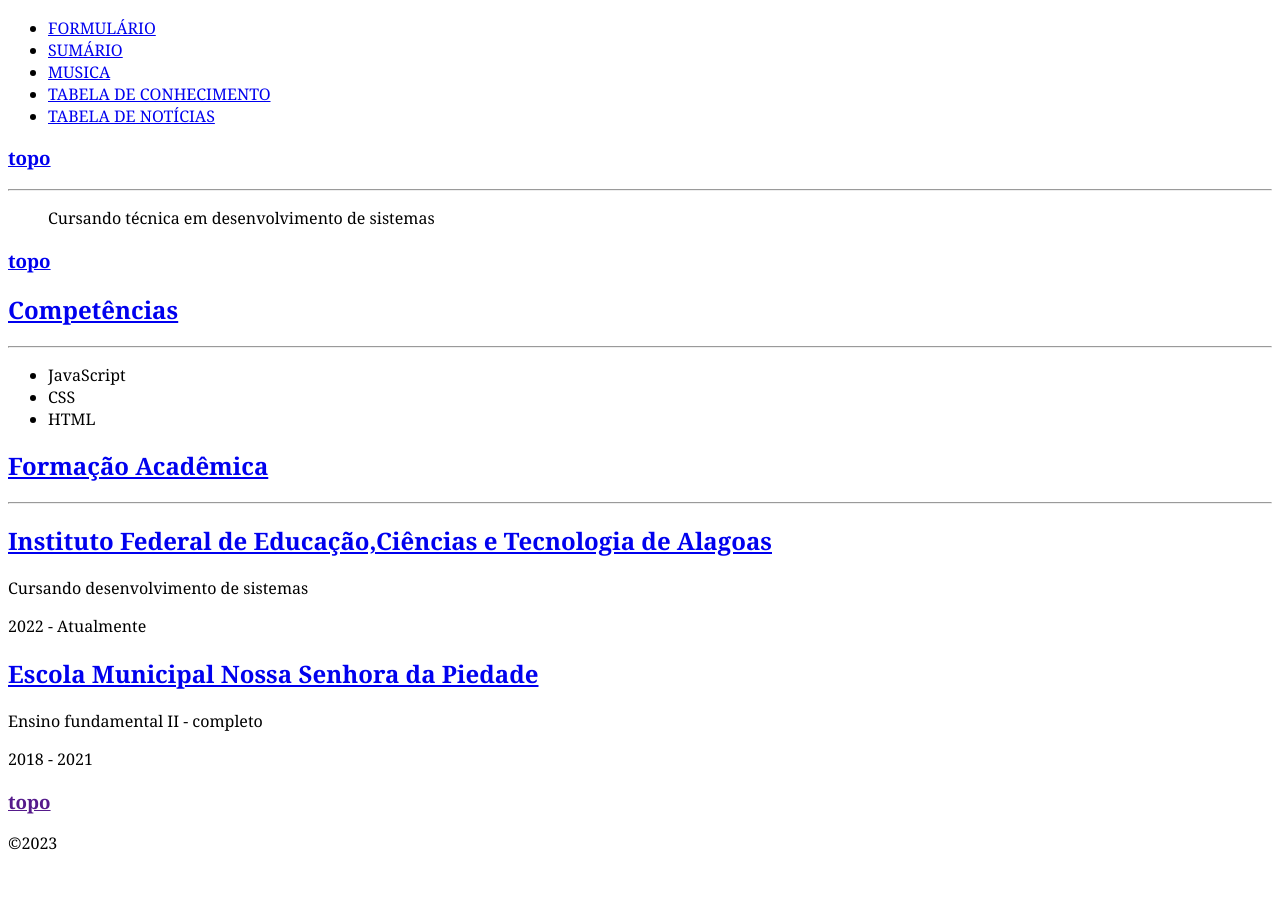
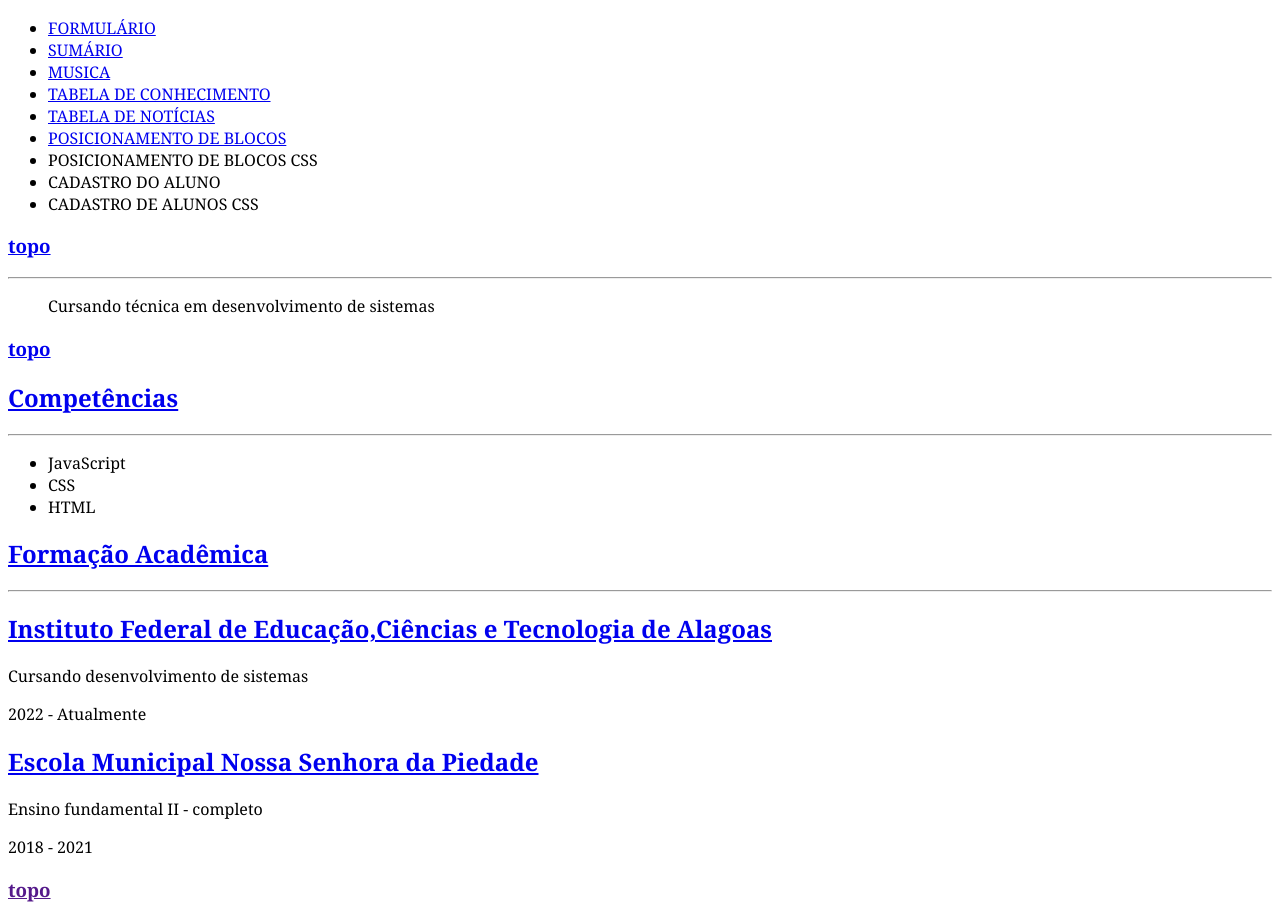
Before and after one commit to joelmagomez/joelmagomes.github.io, a plain HTML site: page index.html in a window 1280 px wide. Shown: the part 1127-2050 px from the top of the page. Before the commit the page ends 1989 px from the top, so only its background shows below. Drawn offline with Linux system fonts and the light colour scheme.

Commit message:
Update index.html

```diff
--- a/index.html
+++ b/index.html
@@ -115,6 +115,11 @@
     <li><a href ="https://joelmagomez.github.io/atividadeB.html">MUSICA</a></li>
     <li><a href ="https://joelmagomez.github.io/atividadeC.html">TABELA DE CONHECIMENTO</a></li>
     <li><a href ="https://joelmagomez.github.io/atividadeD.html">TABELA DE NOTÍCIAS</a></li>
+    <li><a href ="https://joelmagomez.github.io/q1.html">POSICIONAMENTO DE BLOCOS</a></li>
+    <li><a href ="https://joelmagomez.github.io/posicionamento.css"></a>POSICIONAMENTO DE BLOCOS CSS</li>
+    <li><a href ="https://joelmagomez.github.io/q2.html"></a>CADASTRO DO ALUNO</li>
+    <li><a href ="https://joelmagomez.github.io/style.css"></a>CADASTRO DE ALUNOS CSS</li>
+
   </ul>
 
 
```
